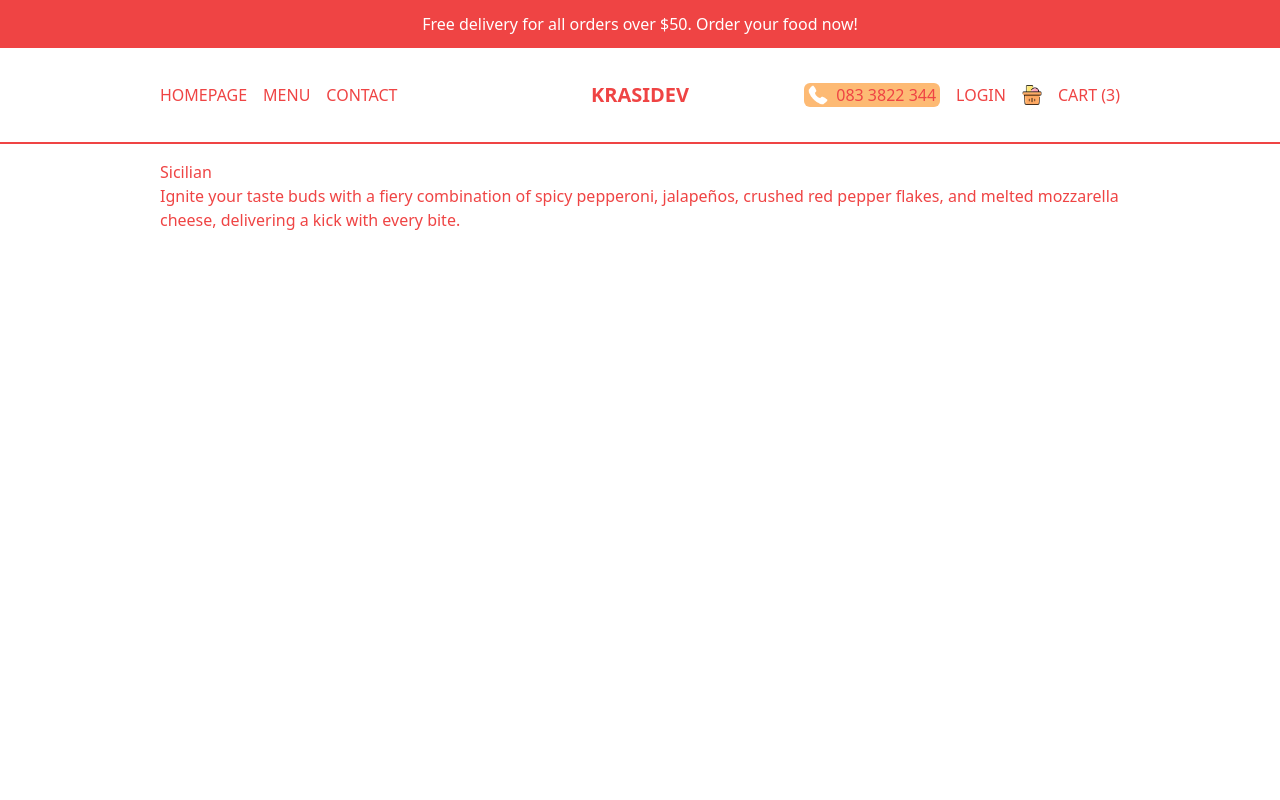
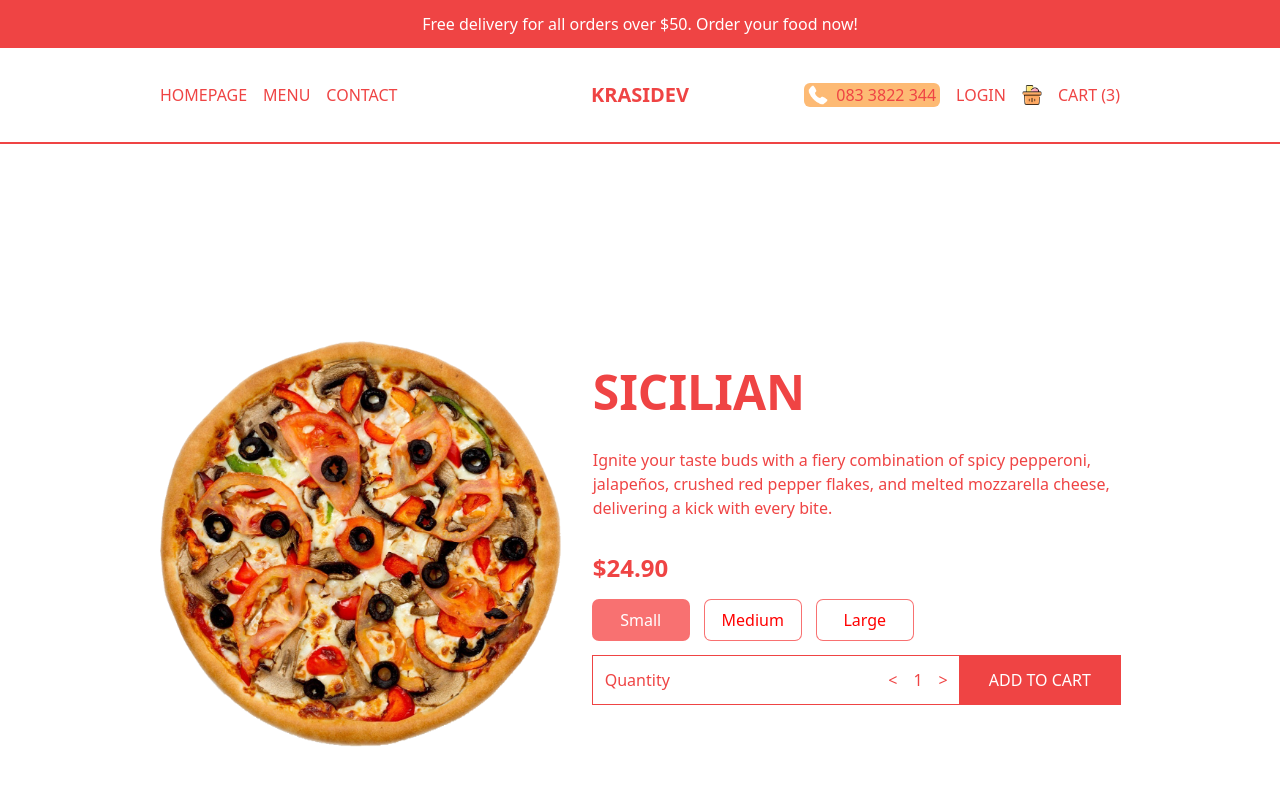
Before and after one commit to nikolayddev/restaurant_nextjs, a Next.js app: page /product/1 in a window 1280 px wide. Shown: the top 800 px of the page. Built offline with nearby package versions, Linux system fonts and the light colour scheme.

Commit message:
Single Product page and cart page

```diff
--- a/src/app/cart/page.tsx
+++ b/src/app/cart/page.tsx
@@ -1,5 +1,64 @@
+import Image from "next/image";
+
 export default function CartPage() {
     return (
-        <div>CartPage</div>
+        <div className="h-[calc(100vh-6rem)] md:h-[calc(100vh-9rem)] flex flex-col text-red-500 lg:flex-row">
+            {/* PRODUCTS CONTAINER */}
+            <div className="h-1/2 p-4 flex flex-col justify-center overflow-scroll lg:h-full lg:w-2/3 2xl:w-1/2 lg:px-20 xl:px-40">
+                {/* SINGLE ITEM */}
+                <div className="flex items-center justify-between mb-4">
+                    <Image src="/temporary/p1.png" alt="" width={100} height={100} />
+                    <div className="">
+                        <h1 className="uppercase text-xl font-bold">sicilian</h1>
+                        <span>Large</span>
+                    </div>
+                    <h2 className="font-bold">$79.90</h2>
+                    <span className="cursor-pointer">X</span>
+                </div>
+                {/* SINGLE ITEM */}
+                <div className="flex items-center justify-between mb-4">
+                    <Image src="/temporary/p1.png" alt="" width={100} height={100} />
+                    <div className="">
+                        <h1 className="uppercase text-xl font-bold">sicilian</h1>
+                        <span>Large</span>
+                    </div>
+                    <h2 className="font-bold">$79.90</h2>
+                    <span className="cursor-pointer">X</span>
+                </div>
+                {/* SINGLE ITEM */}
+                <div className="flex items-center justify-between mb-4">
+                    <Image src="/temporary/p1.png" alt="" width={100} height={100} />
+                    <div className="">
+                        <h1 className="uppercase text-xl font-bold">sicilian</h1>
+                        <span>Large</span>
+                    </div>
+                    <h2 className="font-bold">$79.90</h2>
+                    <span className="cursor-pointer">X</span>
+                </div>
+            </div>
+            {/* PAYMENT CONTAINER */}
+            <div className="h-1/2 p-4 bg-fuchsia-50 flex flex-col gap-4 justify-center lg:h-full lg:w-1/3 2xl:w-1/2 lg:px-20 xl:px-40 2xl:text-xl 2xl:gap-6">
+                <div className="flex justify-between">
+                    <span className="">Subtotal (3 items)</span>
+                    <span className="">$81.70</span>
+                </div>
+                <div className="flex justify-between">
+                    <span className="">Service Cost</span>
+                    <span className="">$0.00</span>
+                </div>
+                <div className="flex justify-between">
+                    <span className="">Delivery Cost</span>
+                    <span className="text-green-500">FREE!</span>
+                </div>
+                <hr className="my-2" />
+                <div className="flex justify-between">
+                    <span className="">TOTAL(INCL. VAT)</span>
+                    <span className="font-bold">$81.70</span>
+                </div>
+                <button className="bg-red-500 text-white p-3 rounded-md w-1/2 self-end">
+                    CHECKOUT
+                </button>
+            </div>
+        </div>
     );
 }
--- a/src/app/product/[id]/page.tsx
+++ b/src/app/product/[id]/page.tsx
@@ -1,18 +1,21 @@
+import Price from "@/components/price/Price";
 import { singleProduct } from "@/data";
 import Image from "next/image";
 
 export default function SingleProductPage() {
     return (
-        <div className="p-4 lg-px-20 xl:px-40 h-screen flex flex-col justify-around text-red-500 md:flex-row ">
+        <div className="p-4 lg-px-20 xl:px-40 h-screen flex flex-col justify-around text-red-500 md:flex-row md:gap-8 md:items-center">
             {/* IMAGE CONTINER */}
-            {singleProduct.img && <div className="relative h-[70vh]">
-                <Image src={singleProduct.img} alt="" fill className="object-fit" />
-            </div>
+            {singleProduct.img &&
+                <div className="relative w-full h-1/2 md:h-[70%]">
+                    <Image src={singleProduct.img} alt="" fill className="object-contain" />
+                </div>
             }
             {/* TEXT CONTAINER */}
-            <div className="">
-                <h1>{singleProduct.title}</h1>
+            <div className="h-1/2 flex flex-col gap-4 md:h-[70%] md:justify-center md:gap-6 xl:gap-8">
+                <h1 className="text-3xl font-bold uppercase xl:text-5xl">{singleProduct.title}</h1>
                 <p>{singleProduct.desc}</p>
+                <Price price={singleProduct.price} id={singleProduct.id} options={singleProduct.options} />
             </div>
         </div>
     );
--- /dev/null
+++ b/src/components/price/Price.tsx
@@ -0,0 +1,57 @@
+"use client";
+
+import { useEffect, useState } from "react";
+
+type Props = {
+    price: number;
+    id: number;
+    options?: { title: string; additionalPrice: number }[];
+}
+
+export default function Price({ price, id, options }: Props) {
+    const [total, setTotal] = useState(price);
+    const [quantity, setQuantity] = useState(1);
+    const [selected, setSelected] = useState(0);
+
+    useEffect(() => {
+        setTotal(quantity * (options ? price + options[selected].additionalPrice : price))
+    }, [selected, quantity, options, price]);
+
+    return (
+        <div className="flex flex-col gap-4">
+            <h2 className="text-2xl font-bold">${total.toFixed(2)}</h2>
+            {/* OPTIONS CONTAINER */}
+            <div className="flex gap-4">
+                {options?.map((option, index) => (
+                    <button
+                        key={option.title}
+                        className="min-w-[6rem] p-2 ring-1 ring-red-400 rounded-md"
+                        style={{
+                            background: selected === index ? "rgb(248 113 113)" : "white",
+                            color: selected === index ? "white" : "red"
+                        }}
+                        onClick={() => setSelected(index)}
+                    >
+                        {option.title}
+                    </button>
+                ))}
+            </div>
+            {/* QUANTITY CONTAINER */}
+            <div className="flex justify-between items-center">
+                {/* QUANTITY */}
+                <div className="flex justify-between w-full p-3 ring-1 ring-red-500">
+                    <span>Quantity</span>
+                    <div className="flex gap-4 items-center">
+                        <button onClick={() => setQuantity(prev => (prev > 1 ? prev - 1 : 1))}>{'<'}</button>
+                        <span>{quantity}</span>
+                        <button onClick={() => setQuantity(prev => (prev < 9 ? prev + 1 : 9))}>{'>'}</button>
+                    </div>
+                </div>
+                {/* CART BUTTON */}
+                <button className="bg-red-500 w-56 text-white p-3 ring-1 ring-red-500 uppercase">Add to Cart</button>
+            </div>
+            <button></button>
+
+        </div>
+    );
+}
```
